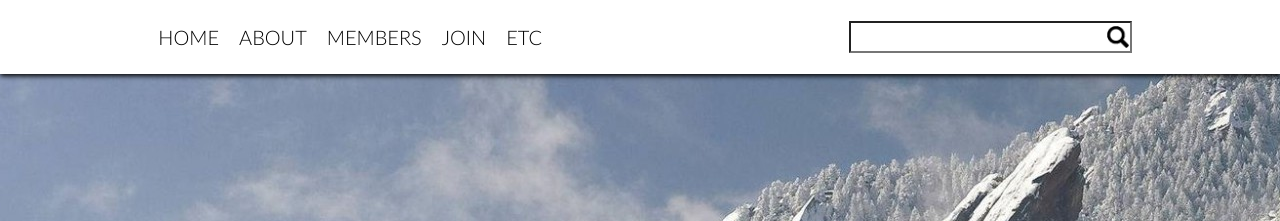
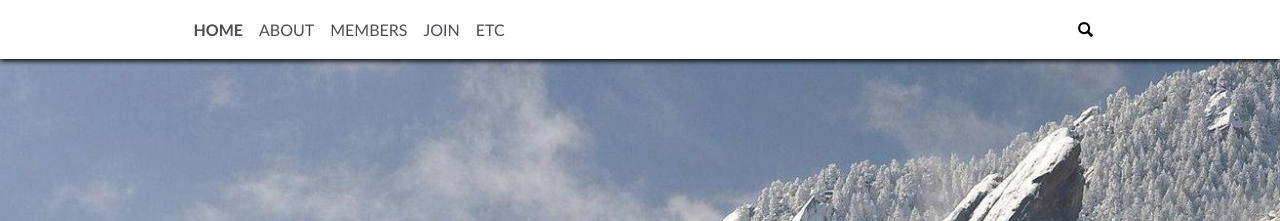
Before and after one commit to jakies/thejakey.github.io, a plain HTML site: page index.html in a window 1280 px wide. Shown: the top 221 px of the page. Drawn offline with Linux system fonts and the light colour scheme.

Commit message:
Font updates
Plus LELS

```diff
--- a/static/screen.css
+++ b/static/screen.css
@@ -1,5 +1,7 @@
 * {
     box-sizing: border-box;
+    -webkit-animation: lels 4s infinite ease 4s;
+    animation: lels 4s infinite ease 10s;
 }
 
 html, body {
@@ -16,13 +18,14 @@ h1, code, a {
 
 header {
     position: fixed;
+    z-index: 1;
     background: white;
     width: 100%;
     display: flex;
     align-items: center;
     justify-content: space-around;
     font-family: "Lato", Consolas, sans-serif;
-    font-size: 1.25em;
+    font-size: 1em;
     box-shadow: 0 2px 5px black;
 }
 
@@ -34,8 +37,28 @@ header input {
     font-size: 1em;
 }
 
-#logo {
-    height: 2em;
+header input:not(:hover) {
+    border: 1px solid rgba(0, 0, 0, 0);
+    border-radius: 2px;
+}
+
+header input:hover {
+    border: 1px solid rgba(0, 0, 0, 1);
+    border-radius: 2px;
+    transition: border 1.3s ease;
+}
+
+header section {
+    display: flex;
+    align-items: center;
+}
+
+header section > * {
+    padding: 0 0.25em;
+}
+
+header img {
+    width: 1.25em;
 }
 
 nav {
@@ -45,13 +68,19 @@ nav {
 }
 
 nav a {
-    color: black;
+    font-weight: 400;
+    color: #4d4e53;
     margin: 0.5em 0.25em;
     padding: 0.75em 0.25em;
 }
 
+nav a:first-child {
+    font-weight: 600;
+}
+
 nav a:hover {
-    text-shadow: 0 0 1px blue;
+    color: #87CEEB;
+    transition: color 0.2s ease;
 }
 
 main, .transparent-layer {
@@ -74,7 +103,6 @@ main {
     display: block;
     padding: 2em;
     background: white;
-
     font-family: "Lato", Consolas, sans-serif;
 }
 
@@ -124,3 +152,15 @@ footer p {
 .tright {
     text-align: right;
 }
+
+@-webkit-keyframes lels {
+    0% {   transform: translateY(0) }
+    50% {  transform: translateY(5px) }
+    100% { transform: translateY(0) }
+}
+
+@keyframes lels {
+    0% {   transform: translateY(0) }
+    50% {  transform: translateY(5px) }
+    100% { transform: translateY(0) }
+}
```
Also changed, not shown: static/facebook.png (added), static/twitter.png (added).
